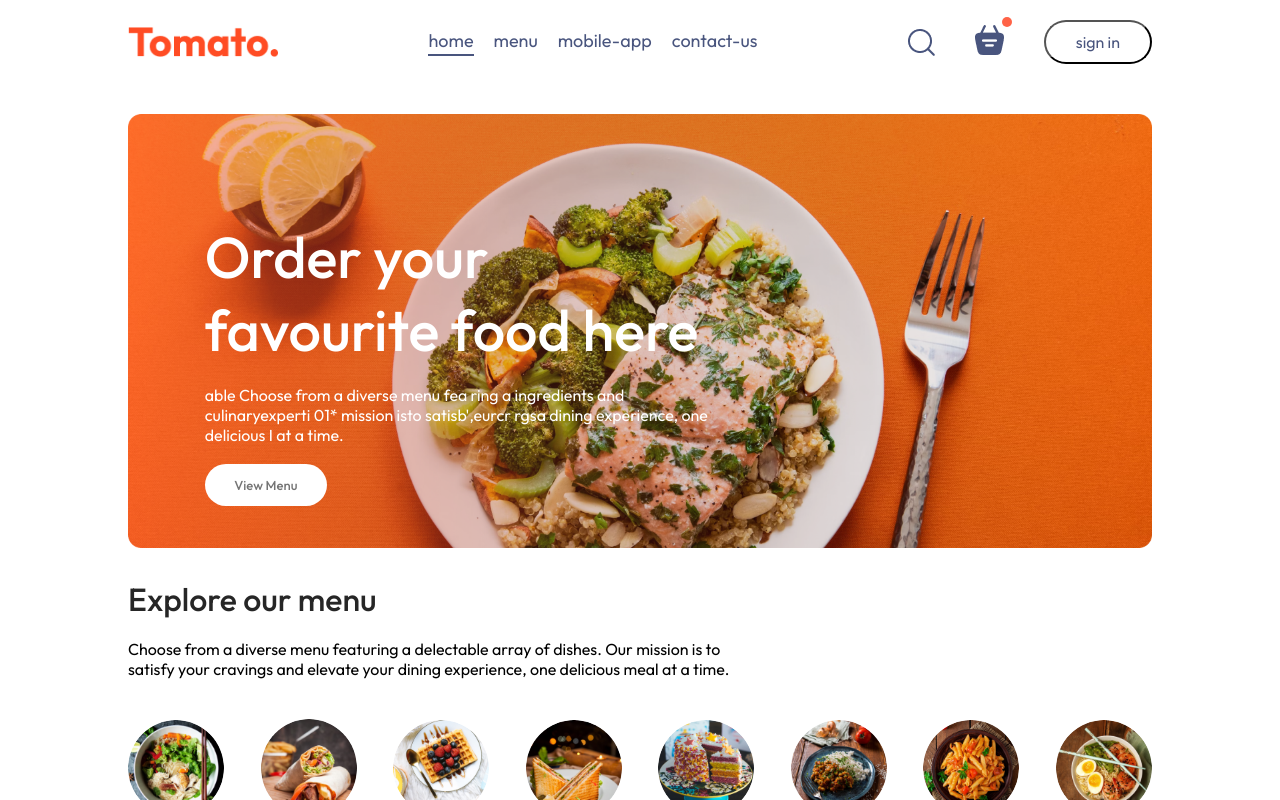
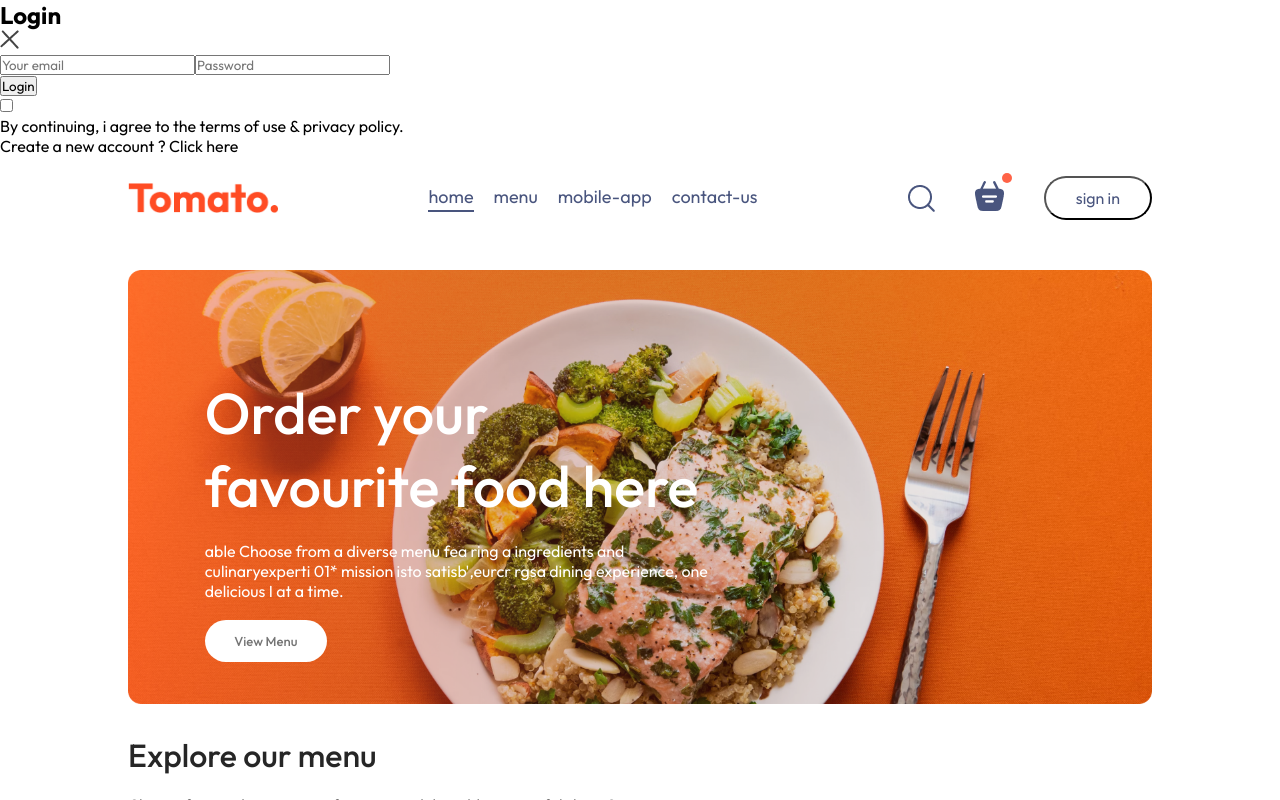
Before and after one commit to Christian-Aristide/react_frontend, a React (Vite) app: page / in a window 1280 px wide. Both pictures are taken after a click on the button "sign in". Shown: the top 800 px of the page. Built offline with nearby package versions, Linux system fonts and the light colour scheme.

Commit message:
Mise en place formulaire

```diff
--- a/src/App.jsx
+++ b/src/App.jsx
@@ -1,16 +1,22 @@
-import React from 'react'
+import React, { useState } from 'react'
 import NavBar from './components/Navbar/NavBar'
 import { Route, Routes } from 'react-router-dom'
 import Home from './pages/Home/Home'
 import Cart from './pages/Cart/Cart'
 import PlaceOrder from './pages/PlaceOrder/PlaceOrder'
 import Footer from './components/Footer/Footer'
+import LoginPopup from './components/LoginPopup/LoginPopup'
 
 const App = () => {
+
+  // mise en place du Popup du Login
+  const [showLogin, setShowLogin] = useState(false)
+
   return (
     <>
+    {showLogin? <LoginPopup/>: <></>}
      <div className='app'>
-     <NavBar/>
+     <NavBar setShowLogin={setShowLogin} />
      <Routes>
       <Route path='/' element={<Home/>}/>
       <Route path='/Cart' element={<Cart/>}/>
--- /dev/null
+++ b/src/components/LoginPopup/LoginPopup.jsx
@@ -0,0 +1,41 @@
+import React, { useState } from "react";
+import "./LoginPopup.css";
+import { assets } from "../../assets/assets";
+const LoginPopup = () => {
+  const [currState, setCurrState] = useState("Login");
+  return (
+    <div className="login-popup">
+      <form className="login-popup-container">
+        <div className="login-popup-title">
+          <h2>{currState} </h2>
+          <img
+            onClick={() => setCurrState(false)}
+            src={assets.cross_icon}
+            alt=""
+          />
+        </div>
+        <div className="login-popup-inputs">
+          {currState === "Login" ? (
+            <></>
+          ) : (
+            <input type="text" placeholder="Your name" required />
+          )}
+          <input type="email" placeholder="Your email" required />
+          <input type="password" placeholder="Password" required />
+        </div>
+        <button>{currState === "Sign Up" ? "Create account" : "Login"} </button>
+        <div className="login-popup-condition">
+          <input type="checkbox" required />
+          <p>By continuing, i agree to the terms of use & privacy policy.</p>
+        </div>
+        {currState === "Login" ?
+          <p>Create a new account ? <span onClick={()=>setCurrState("Sign Up")}>Click here</span></p>
+         :
+          <p> Already have an account ? <span onClick={()=>setCurrState("Login")}>Login here</span></p>
+        }
+      </form>
+    </div>
+  );
+};
+
+export default LoginPopup;
--- a/src/components/Navbar/NavBar.jsx
+++ b/src/components/Navbar/NavBar.jsx
@@ -3,7 +3,7 @@
 import { assets } from '../../assets/assets'
 import { Link } from 'react-router-dom';
 
-const NavBar = () => {
+const NavBar = ({setShowLogin}) => {
 
   // mise en place du lien actif
   const [menu, setMenu] = useState("home");
@@ -24,7 +24,8 @@
           <img src={assets.basket_icon} alt="" />
           <div className="dot"></div>
         </div>
-        <button>sign in</button>
+        {/* J'ajoute la true si je click sur le boutton pour faire apparaitre le Login  */}
+        <button onClick={()=>setShowLogin(true)}>sign in</button>
       </div>
     </div>
   )
```
Also changed, not shown: src/components/LoginPopup/LoginPopup.css (added).
